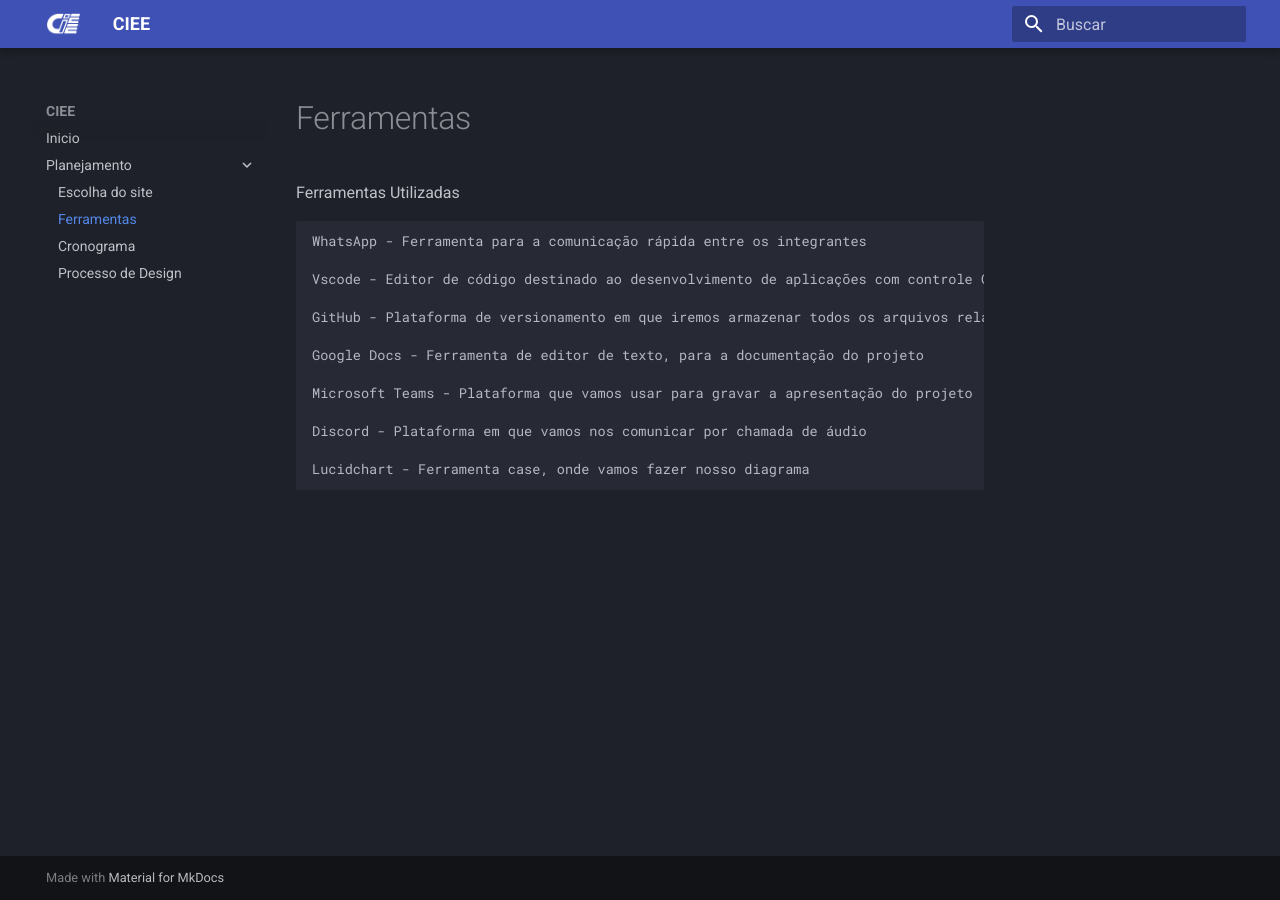
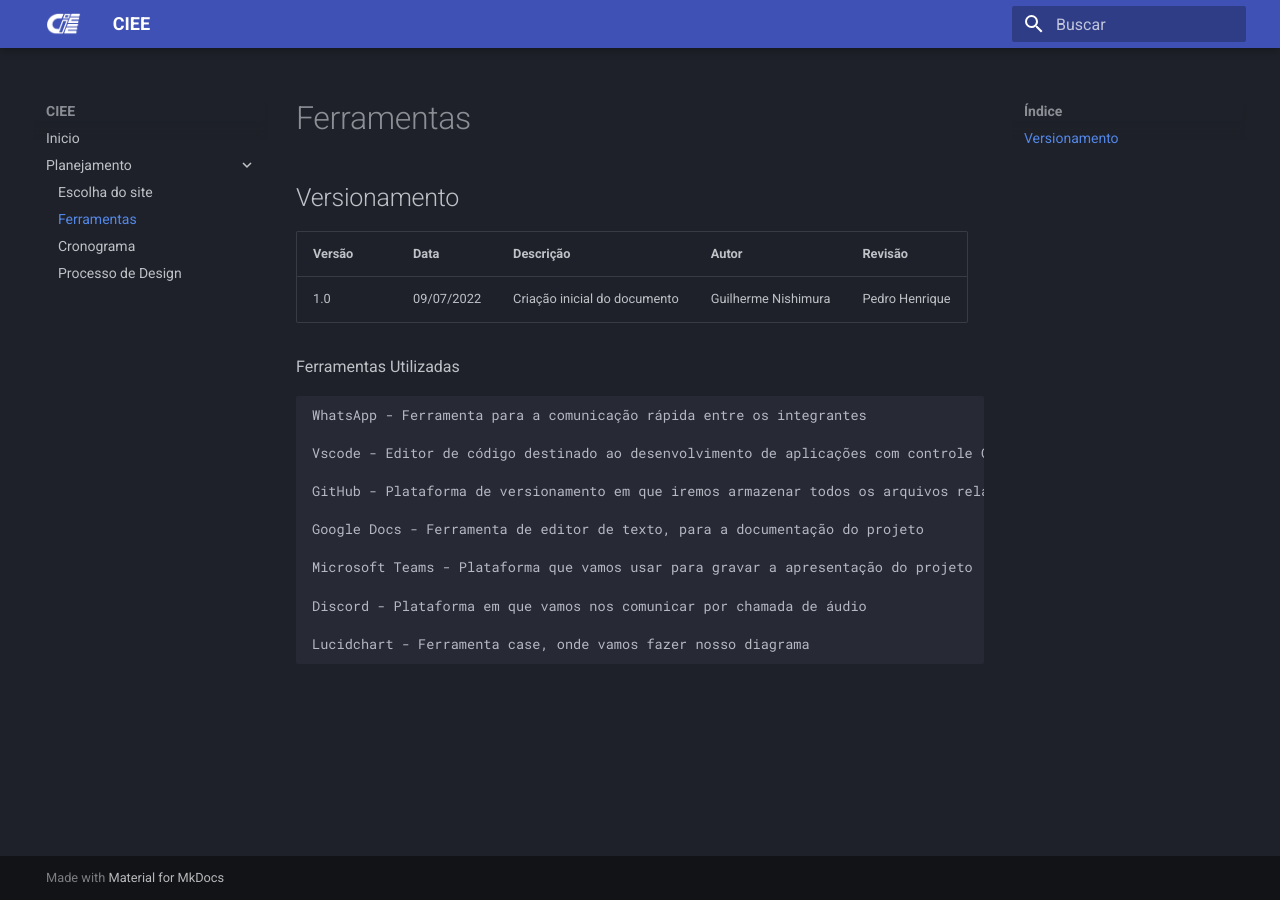
Before and after one commit to JoaoGElvas/2022.1-CIEE, an MkDocs documentation site: the page built from docs/planejamento/ferramentas.md, in a window 1280 px wide. Built offline with MkDocs 1.6.1 and Material for MkDocs 9.7.7, drawn with Linux system fonts in a browser that asks for light colours.

Commit message:
Update ferramentas.md

```diff
--- a/docs/planejamento/ferramentas.md
+++ b/docs/planejamento/ferramentas.md
@@ -1,3 +1,8 @@
+## Versionamento
+| Versão | Data | Descrição | Autor | Revisão
+|--- |--- |--- |--- |--- |
+| 1.0 | 09/07/2022 | Criação inicial do documento | Guilherme Nishimura | Pedro Henrique
+
 Ferramentas Utilizadas
 
 	WhatsApp - Ferramenta para a comunicação rápida entre os integrantes
```
